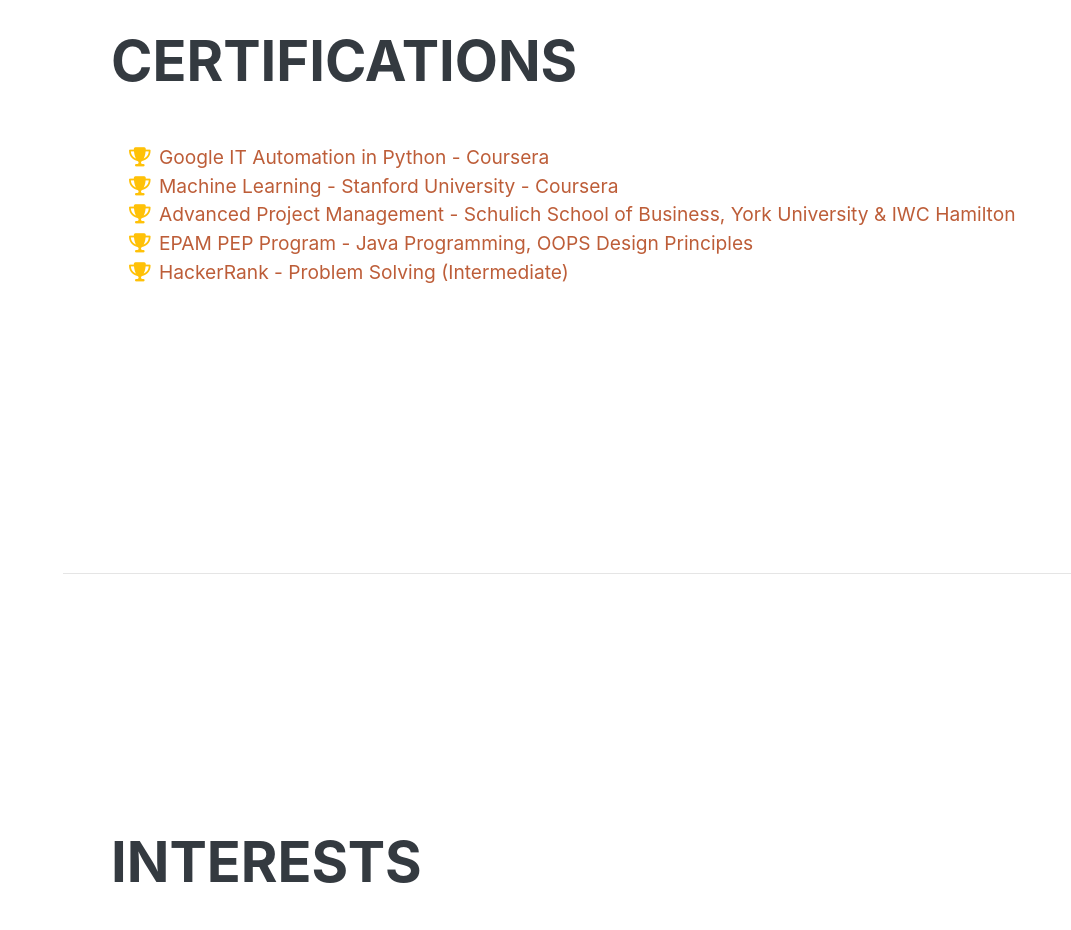
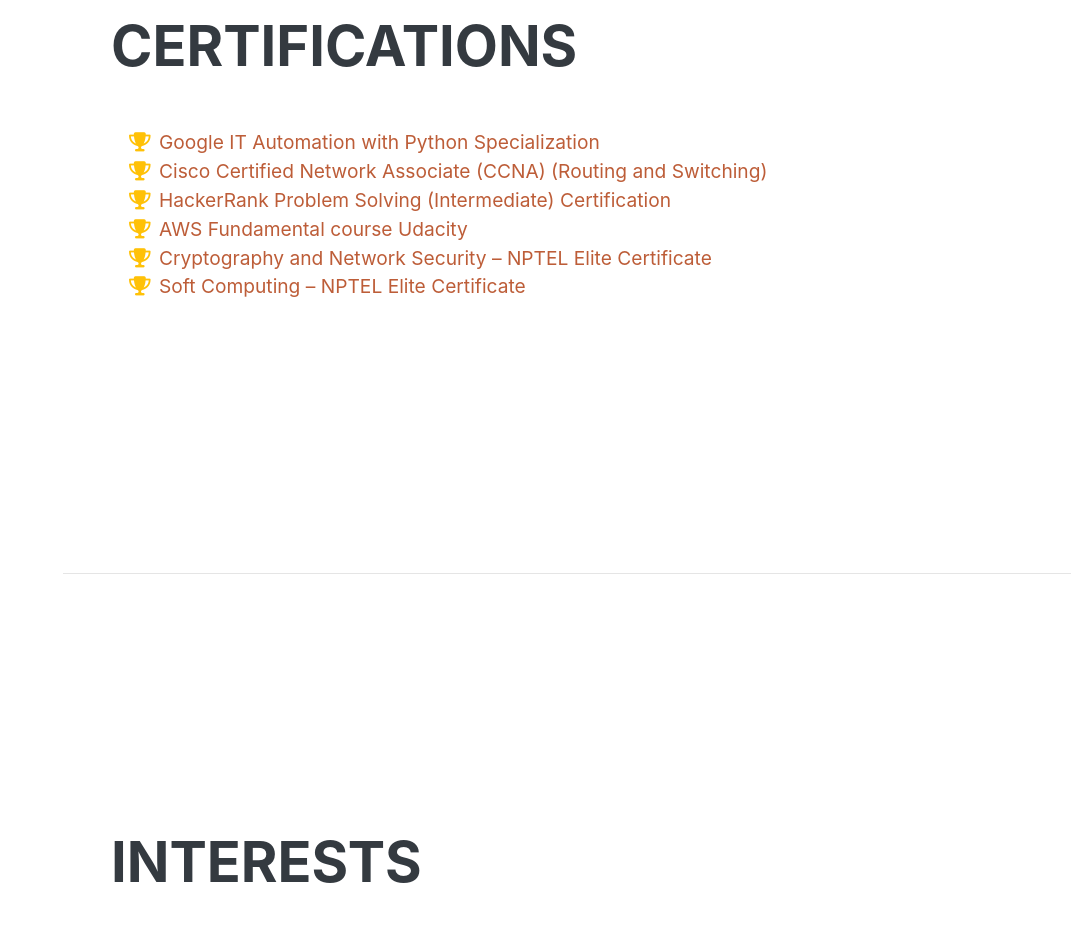
Before and after one commit to sudoShikhar/sudoShikhar.github.io, a plain HTML site: page index.html in a window 1280 px wide. Shown: the part 5620-6550 px from the top of the page, without its empty margins (209-1280 px from the left). Drawn offline with nearby package versions, Linux system fonts and the light colour scheme; a web font is replaced by a local one.

Commit message:
Added certifications

```diff
--- a/index.html
+++ b/index.html
@@ -362,40 +362,46 @@
           <ul class="fa-ul mb-0">
             <li>
               <a
-                href="https://www.coursera.org/account/accomplishments/specialization/certificate/SET2VEEXBT7X"
+                href="https://www.youracclaim.com/badges/0613a278-3f2a-44f3-97e7-087ae9f75769/public_url"
                 target="_blank"
                 rel="noopener noreferrer"
               >
                 <span class="fa-li"><i class="fas fa-trophy text-warning"></i></span>
-                Google IT Automation in Python - Coursera
+                Google IT Automation with Python Specialization
               </a>
             </li>
             <li>
-              <a href="https://www.coursera.org/account/accomplishments/certificate/YAXZ6XU47UQB" target="_blank" rel="noopener noreferrer">
+              <a href="https://www.youracclaim.com/badges/6cf540f4-1d62-4f41-9c83-ef71646993bf/public_url" target="_blank" rel="noopener noreferrer">
                 <span class="fa-li"><i class="fas fa-trophy text-warning"></i></span>
-                Machine Learning - Stanford University - Coursera
+                Cisco Certified Network Associate (CCNA) (Routing and Switching)
               </a>
             </li>
             <li>
-              <a href="https://www.credential.net/df502a2a-acf5-48a3-b10a-9624d267e690#gs.mt82wn" target="_blank" rel="noopener noreferrer">
+              <a href="https://www.hackerrank.com/certificates/2f5f28e5ac2d" target="_blank" rel="noopener noreferrer">
                 <span class="fa-li"><i class="fas fa-trophy text-warning"></i></span>
-                Advanced Project Management - Schulich School of Business, York University & IWC Hamilton
+                HackerRank Problem Solving (Intermediate) Certification
               </a>
             </li>
             <li>
               <a
-                href="https://drive.google.com/viewerng/viewer?url=https://github.com/anna-jones/anna-jones.github.io/raw/main/assets/pdf/Ananya%20Jindal%20-%20EPAM%20PEP%20Certificate.pdf"
+                href="https://s3-us-west-2.amazonaws.com/udacity-printer/production/certificates/ef32c187-dbe7-4b84-9d2e-8601d54706b6.pdf"
                 target="_blank"
                 rel="noopener noreferrer"
               >
                 <span class="fa-li"><i class="fas fa-trophy text-warning"></i></span>
-                EPAM PEP Program - Java Programming, OOPS Design Principles
+                AWS Fundamental course Udacity
               </a>
             </li>
             <li>
-              <a href="https://www.hackerrank.com/certificates/0e2489623a34" target="_blank" rel="noopener noreferrer">
+              <a href="./assets/pdf/Cryptography_Network_Security.pdf" target="_blank" rel="noopener noreferrer">
                 <span class="fa-li"><i class="fas fa-trophy text-warning"></i></span>
-                HackerRank - Problem Solving (Intermediate)
+                Cryptography and Network Security – NPTEL Elite Certificate
+              </a>
+            </li>
+            <li>
+              <a href="./assets/pdf/Soft_Computing.pdf" target="_blank" rel="noopener noreferrer">
+                <span class="fa-li"><i class="fas fa-trophy text-warning"></i></span>
+                Soft Computing – NPTEL Elite Certificate
               </a>
             </li>
           </ul>
```
